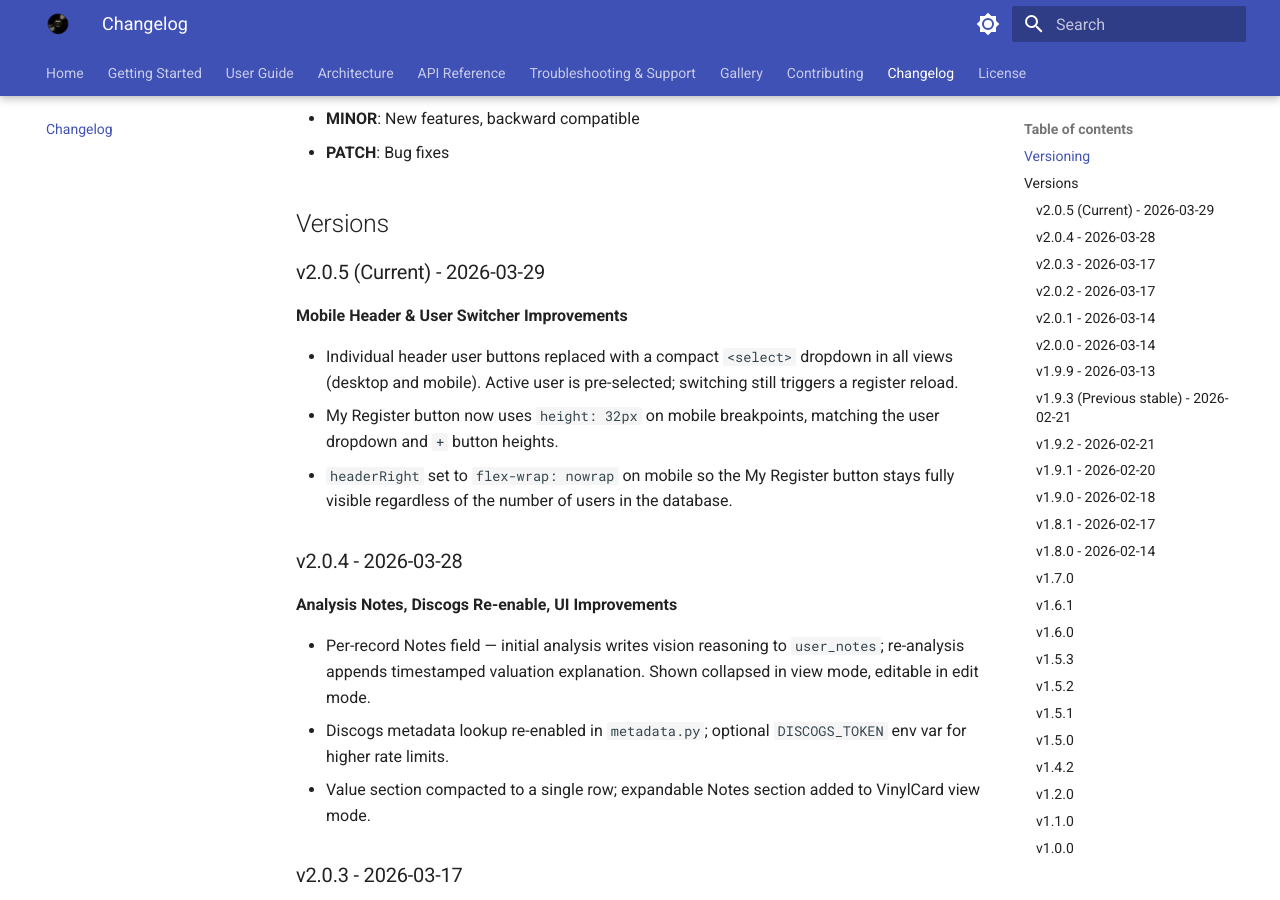
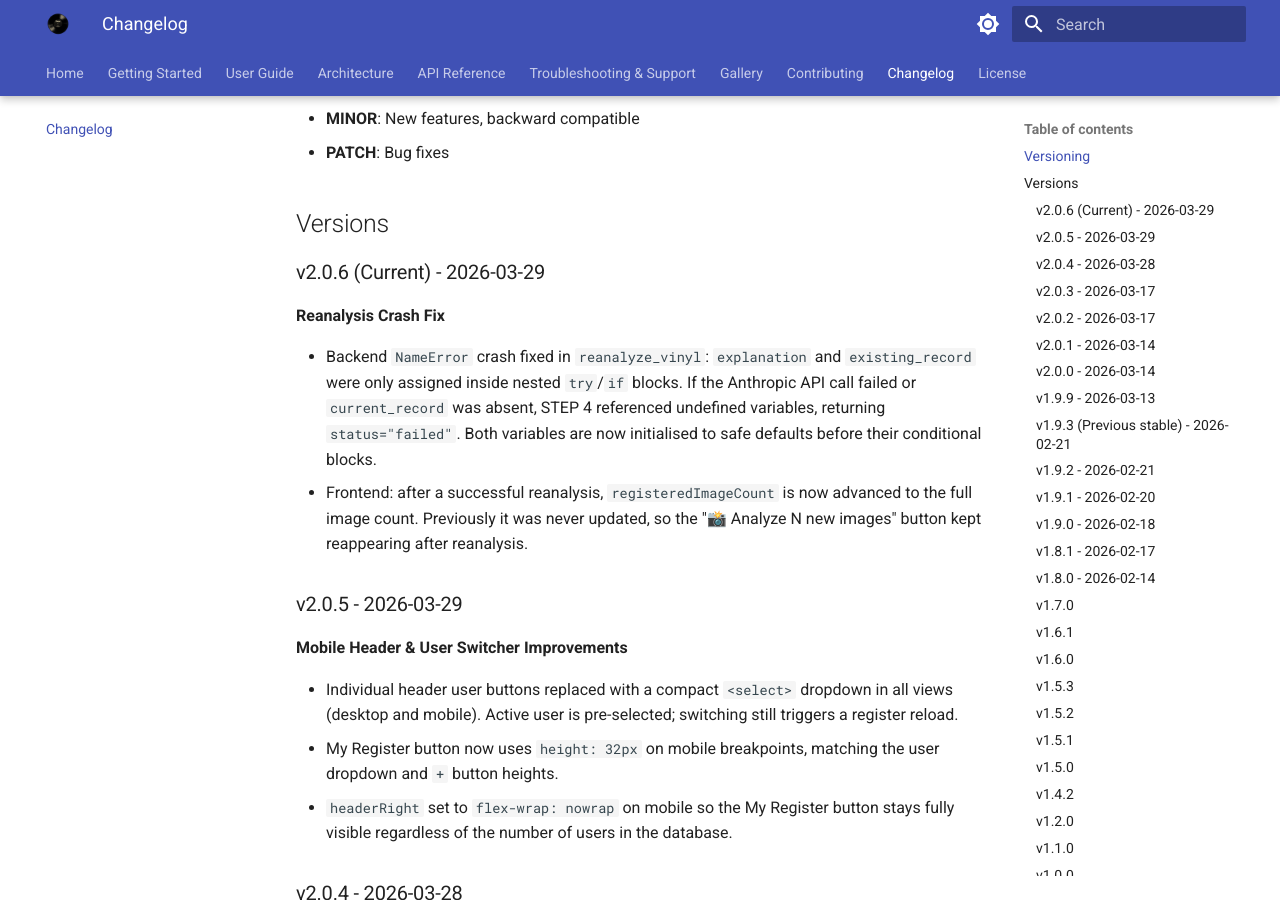
Before and after one commit to Hoshi42/phonox, an MkDocs documentation site: the page built from docs/changelog.md, in a window 1280 px wide and 900 px high, scrolled down 313 px. Built offline with MkDocs 1.6.1 and Material for MkDocs 9.7.7, drawn with Linux system fonts in a browser that asks for light colours.

Commit message:
v2.0.6: Fix reanalysis crash (NameError) and registeredImageCount state drift
- backend/api/routes.py: initialise explanation='' and existing_record=None
  before conditional blocks so STEP 4 never hits NameError
- frontend/src/App.tsx: advance registeredImageCount after successful
  reanalysis so 'Analyze N new images' button resets correctly
- Docs: CHANGELOG.md and docs/changelog.md updated

```diff
--- a/docs/changelog.md
+++ b/docs/changelog.md
@@ -12,7 +12,14 @@ Phonox uses semantic versioning: `MAJOR.MINOR.PATCH`
 
 ## Versions
 
-### v2.0.5 (Current) - 2026-03-29
+### v2.0.6 (Current) - 2026-03-29
+
+**Reanalysis Crash Fix**
+
+- Backend `NameError` crash fixed in `reanalyze_vinyl`: `explanation` and `existing_record` were only assigned inside nested `try`/`if` blocks. If the Anthropic API call failed or `current_record` was absent, STEP 4 referenced undefined variables, returning `status="failed"`. Both variables are now initialised to safe defaults before their conditional blocks.
+- Frontend: after a successful reanalysis, `registeredImageCount` is now advanced to the full image count. Previously it was never updated, so the "📸 Analyze N new images" button kept reappearing after reanalysis.
+
+### v2.0.5 - 2026-03-29
 
 **Mobile Header & User Switcher Improvements**
 
```
Also changed, not shown: CHANGELOG.md (+8 -0 lines), 2 other files.
